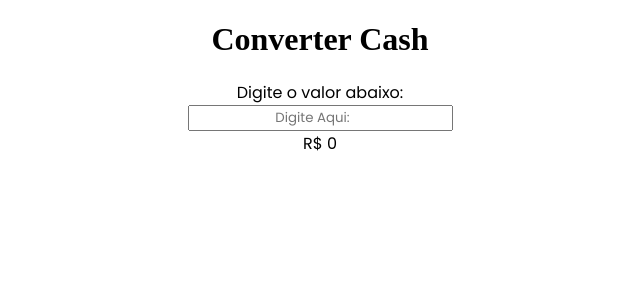
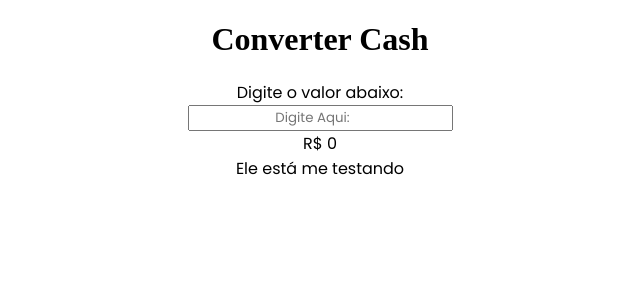
Before and after one commit to Deividi-Lucas/Project-in-react, a React (Create React App) app in the folder converter-cash/: page / in a window 1280 px wide. Shown: the top 300 px of the page, without its empty margins (320-960 px from the left). Built offline with nearby package versions, Linux system fonts and the light colour scheme; no server answers.

Commit message:
chore [ study how manipulate API]

```diff
--- a/converter-cash/src/Pages/Main/index.jsx
+++ b/converter-cash/src/Pages/Main/index.jsx
@@ -1,14 +1,22 @@
 import './style.css'
-import Button from '../../Components/Button'
 import Title from '../../Components/Title'
 import Input from '../../Components/Input'
-import { useState } from 'react'
+import { useEffect, useState } from 'react'
 
 export default function Main() {
   const [dolar, setDolar] = useState(0)
+  const [valor, setValor] = useState('Ele está me testando')
+
+  // useEffect(() => {})
+
+  console.log(
+    fetch('https://economia.awesomeapi.com.br/last/USD-BRL').then(res =>
+      console.log(String(res.json()).valueOf())
+    )
+  )
 
   return (
-    <div>
+    <div className="Main_project">
       <Title />
       <Input
         placeholder={'Digite Aqui:'}
@@ -19,6 +27,9 @@ export default function Main() {
         type={'number'}
       />
       <span>R$ {dolar * 5.3}</span>
+      <div className="Test_api">
+        <span>{valor}</span>
+      </div>
     </div>
   )
 }
```
